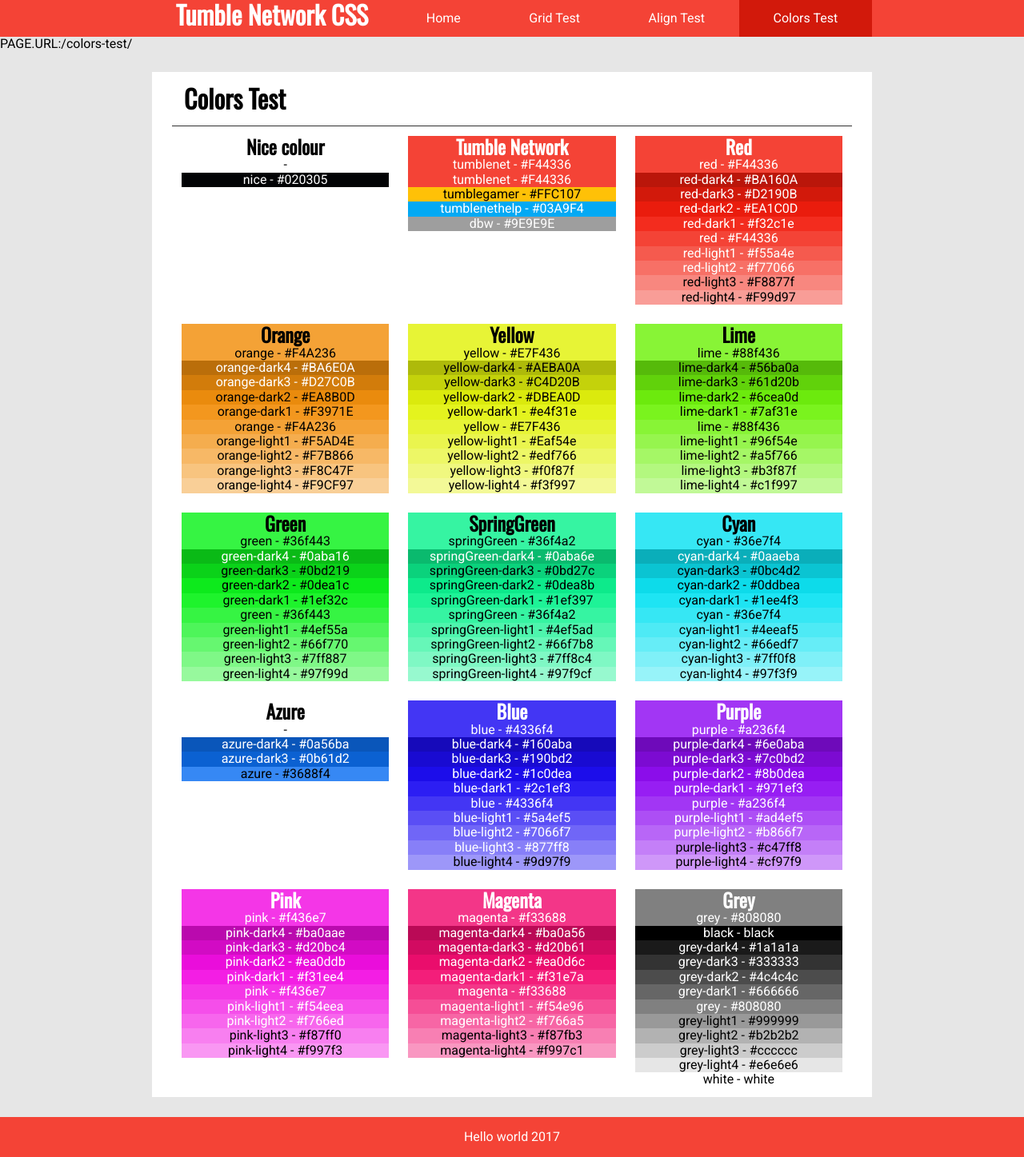
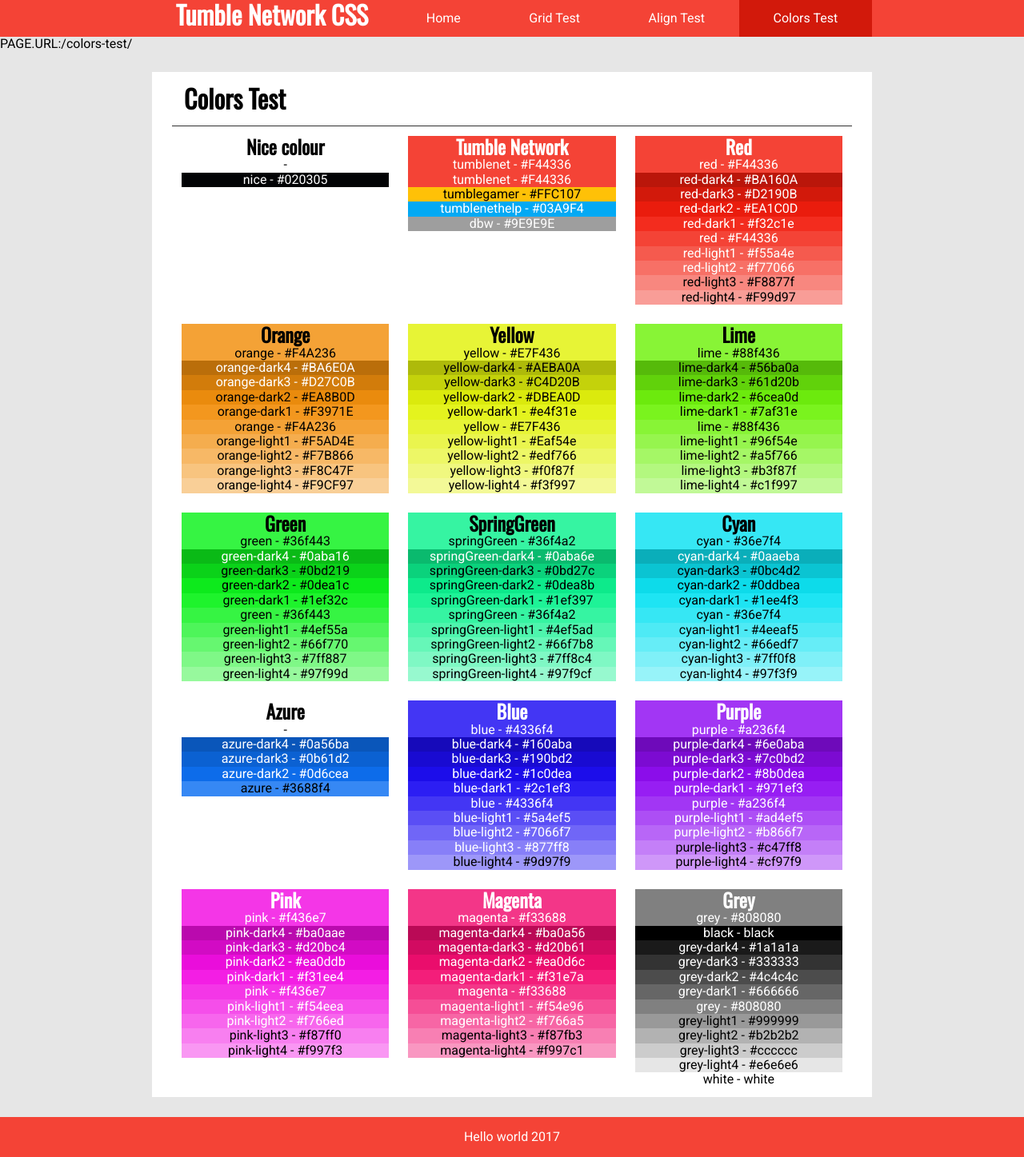
Before and after one commit to tumblenet/tumblenet-css, a Jekyll site: the page built from colors-test.html, in a window 1280 px wide. Shown: the whole page at 80% size. Built offline with Jekyll 4.4.1, drawn with Linux system fonts in a browser that asks for light colours.

Commit message:
added azure-dark2

```diff
--- a/_data/css.yml
+++ b/_data/css.yml
@@ -198,6 +198,9 @@ colors:
   - name: azure-dark3
     value: "#0b61d2"
     dark: true
+  - name: azure-dark2
+    value: "#0d6cea"
+    dark: true
   - name: azure
     value: "#3688f4"
 - name: Blue
```
